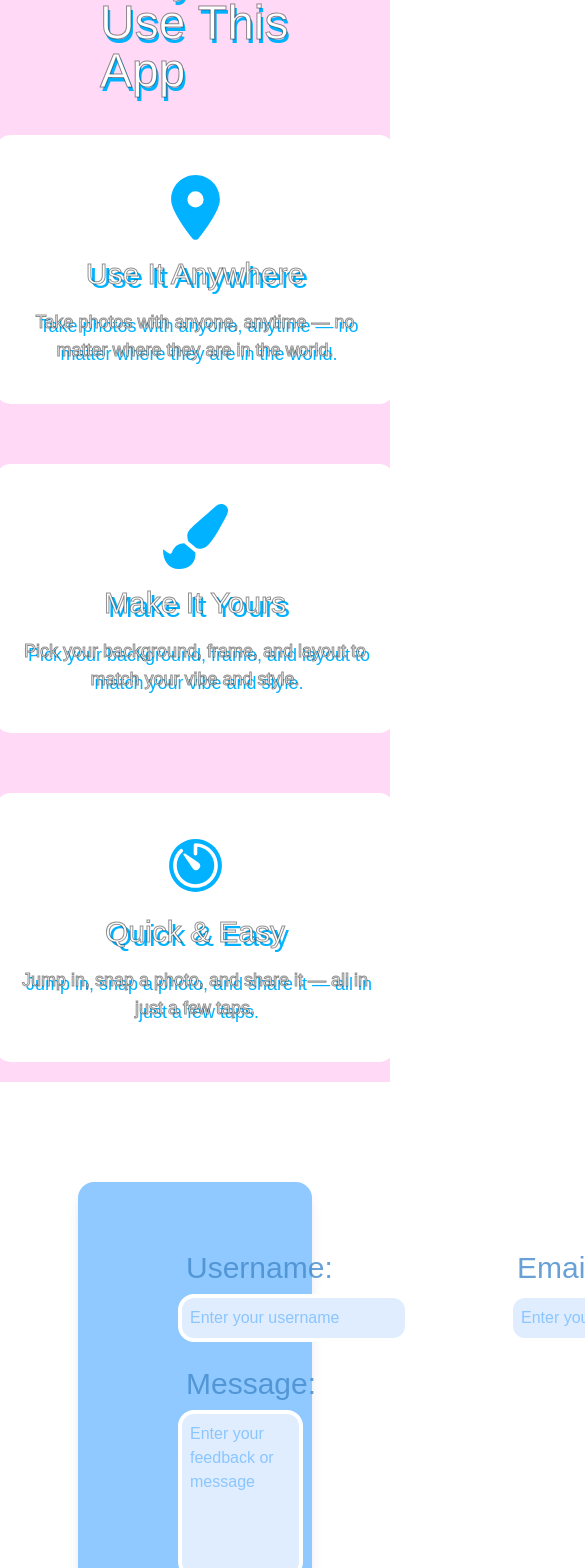
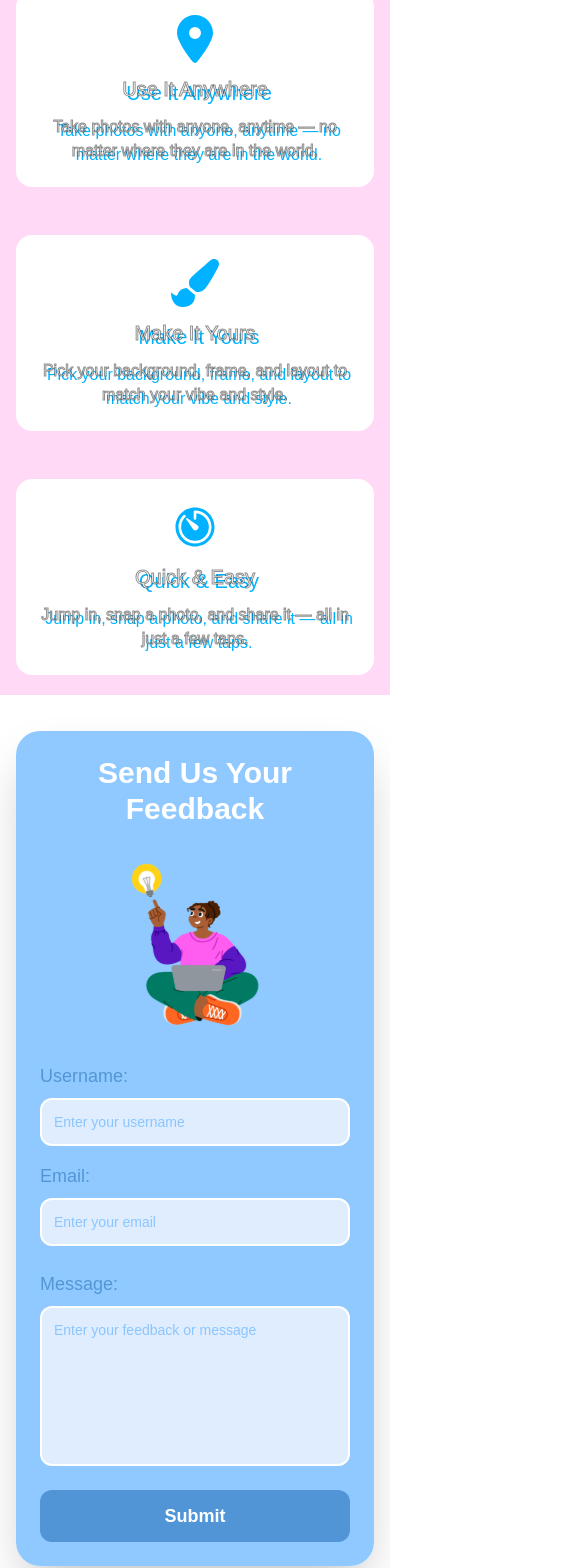
Before and after one commit to Victor-starr/photo-booth, a Next.js app: page / in a window 390 px wide. Shown: the part 1180-2748 px from the top of the page, 585 px wide, since content can reach past the window. Built offline with nearby package versions, Linux system fonts and the light colour scheme; a web font is replaced by a local one.

Commit message:
feat: Enhance features section and improve feedback form styling; update layout and responsiveness

```diff
--- a/src/app/page.tsx
+++ b/src/app/page.tsx
@@ -7,6 +7,44 @@ import { FaLocationDot } from "react-icons/fa6";
 import { FaPaintBrush } from "react-icons/fa";
 import { IoTimer } from "react-icons/io5";
 
+const features = [
+  {
+    icon: (
+      <FaLocationDot
+        color="00B2FF"
+        size={48}
+        className="sm:size-10 md:size-15 lg:size-20"
+      />
+    ),
+    title: "Use It Anywhere",
+    description:
+      "Take photos with anyone, anytime — no matter where they are in the world.",
+  },
+  {
+    icon: (
+      <FaPaintBrush
+        color="00B2FF"
+        size={48}
+        className="sm:size-10 md:size-15 lg:size-20"
+      />
+    ),
+    title: "Make It Yours",
+    description:
+      "Pick your background, frame, and layout to match your vibe and style.",
+  },
+  {
+    icon: (
+      <IoTimer
+        color="00B2FF"
+        size={48}
+        className="sm:size-10 md:size-15 lg:size-20"
+      />
+    ),
+    title: "Quick & Easy",
+    description:
+      "Jump in, snap a photo, and share it — all in just a few taps.",
+  },
+];
 export default function Home() {
   return (
     <>
@@ -84,47 +122,43 @@ export default function Home() {
           className="z-1 relative w-full md:h-[60vh] lg:h-full lg:scale-100"
         />
       </section>
-      <section className="flex flex-col justify-center items-center bg-pink-5 shadow-blue-5 my-15 px-25 py-5 text-cst">
-        <h2 className="mt-5 mb-10 text-5xl">Why Use This App</h2>
-        <div className="flex md:flex-row lg:flex-row flex-col justify-center items-center gap-15 w-full">
-          <div className="flex flex-col justify-center items-center bg-white shadow-blue-5 shadow-custom-position px-5 py-10 rounded-2xl w-[400px] text-center">
-            <FaLocationDot color="00B2FF" size={65} />
-            <h3 className="my-4 text-3xl">Use It Anywhere</h3>
-            <p className="text-lg">
-              Take photos with anyone, anytime — no matter where they are in the
-              world.
-            </p>
-          </div>
-          <div className="flex flex-col justify-center items-center bg-white shadow-blue-5 shadow-custom-position px-5 py-10 rounded-2xl w-[400px] text-center">
-            <FaPaintBrush color="00B2FF" size={65} />
-            <h3 className="my-4 text-3xl">Make It Yours</h3>
-            <p className="text-lg">
-              Pick your background, frame, and layout to match your vibe and
-              style.
-            </p>
-          </div>
-          <div className="flex flex-col justify-center items-center bg-white shadow-blue-5 shadow-custom-position px-5 py-10 rounded-2xl w-[400px] text-center">
-            <IoTimer color="00B2FF" size={65} />
-            <h3 className="my-4 text-3xl">Quick & Easy</h3>
-            <p className="text-lg">
-              Jump in, snap a photo, and share it — all in just a few taps.
-            </p>
-          </div>
+      <section className="flex flex-col justify-center items-center bg-pink-5 shadow-blue-5 my-8 sm:my-12 md:my-16 lg:my-20 px-4 sm:px-8 md:px-16 lg:px-24 py-5 text-cst">
+        <h2 className="mt-5 mb-8 sm:mb-10 text-3xl sm:text-4xl md:text-5xl">
+          Why Use This App
+        </h2>
+        <div className="flex lg:flex-row flex-col md:flex-wrap justify-center items-center gap-6 sm:gap-10 md:gap-12 lg:gap-16 w-full">
+          {features.map(({ icon, title, description }, idx) => (
+            <div
+              key={title}
+              className={`flex flex-col justify-center items-center bg-white shadow-blue-5 shadow-custom-position ${
+                idx < 2 ? "mb-6 md:mb-0" : ""
+              } px-4 sm:px-6 md:px-8 py-6 sm:py-8 md:py-10 rounded-2xl w-full sm:w-[350px] md:w-[350px] lg:w-[400px] lg:min-h-[300px] text-center`}
+            >
+              {icon}
+              <h3 className="my-3 sm:my-4 text-xl sm:text-2xl md:text-3xl">
+                {title}
+              </h3>
+              <p className="text-base sm:text-lg">{description}</p>
+            </div>
+          ))}
         </div>
       </section>
-      <section className="flex justify-center items-center">
-        <div className="flex flex-row items-center bg-blue-2 shadow-lg mx-5 my-10 px-25 py-15 rounded-2xl w-[60vw] h-[60vh]">
-          <FormFeedBack />
-          <div className="flex flex-col flex-1 justify-center items-center h-[100%]">
-            <h2 className="py-5 text-white text-5xl text-center">
+
+      <section className="flex justify-center items-center mb-8 px-4 min-h-screen">
+        <div className="flex md:flex-row flex-col gap-6 bg-blue-2 shadow-2xl p-6 md:p-10 rounded-3xl w-full max-w-7xl">
+          <div className="flex justify-center items-center order-last md:order-first lg:order-first w-full md:w-1/2">
+            <FormFeedBack />
+          </div>
+          <div className="flex flex-col justify-center items-center px-4 w-full md:w-1/2 text-center">
+            <h2 className="mb-6 font-bold text-white text-3xl sm:text-4xl md:text-5xl">
               Send Us Your Feedback
             </h2>
             <Image
-              src={"/svg/idea-chart.svg"}
-              alt="Feedback Image"
-              width={0}
-              height={0}
-              className="w-full h-[90%]"
+              src="/svg/idea-chart.svg"
+              alt="Feedback Illustration"
+              width={220}
+              height={220}
+              className="w-40 sm:w-56 md:w-64 lg:w-72 h-auto"
             />
           </div>
         </div>
--- a/src/components/FormFeedBack.tsx
+++ b/src/components/FormFeedBack.tsx
@@ -1,56 +1,72 @@
 "use client";
+import React from "react";
+
 export default function FormFeedBack() {
   const submitFeedBack = (e: React.FormEvent) => {
     e.preventDefault();
     alert("Feedback submitted successfully!");
   };
+
   return (
     <form
       onSubmit={submitFeedBack}
-      className="flex flex-col flex-2 items-center gap-4 h-[100%]"
+      className="flex flex-col gap-6 w-full md:w-full md:max-w-none max-w-md sm:max-w-lg"
     >
-      <div className="flex flex-row gap-25 w-full">
-        <span className="flex flex-col flex-1">
-          <label htmlFor="username" className="m-2 text-blue-9 text-3xl">
+      <div className="flex md:flex-row flex-col gap-4">
+        <div className="flex flex-col flex-1">
+          <label
+            htmlFor="username"
+            className="mb-2 text-blue-9 text-lg md:text-2xl"
+          >
             Username:
           </label>
           <input
-            className="bg-blue-1 p-2 border-4 border-white rounded-2xl placeholder:text-blue-2"
+            className="bg-blue-1 p-3 border-2 border-white rounded-xl placeholder:text-blue-2 text-sm md:text-base"
             type="text"
             id="username"
             name="username"
             placeholder="Enter your username"
+            required
           />
-        </span>
+        </div>
 
-        <span className="flex flex-col flex-1">
-          <label htmlFor="email" className="m-2 text-blue-9 text-3xl">
+        <div className="flex flex-col flex-1">
+          <label
+            htmlFor="email"
+            className="mb-2 text-blue-9 text-lg md:text-2xl"
+          >
             Email:
           </label>
           <input
-            className="bg-blue-1 p-2 border-4 border-white rounded-2xl placeholder:text-blue-2"
+            className="bg-blue-1 p-3 border-2 border-white rounded-xl placeholder:text-blue-2 text-sm md:text-base"
             type="email"
             id="email"
             name="email"
             placeholder="Enter your email"
+            required
           />
-        </span>
+        </div>
       </div>
-      <span className="flex flex-col w-full">
-        <label htmlFor="message" className="m-2 text-blue-9 text-3xl">
+
+      <div className="flex flex-col">
+        <label
+          htmlFor="message"
+          className="mb-2 text-blue-9 text-lg md:text-2xl"
+        >
           Message:
         </label>
         <textarea
-          className="bg-blue-1 p-2 border-4 border-white rounded-2xl w-[32vw] h-[20vh] placeholder:text-blue-2 resize-none"
+          className="bg-blue-1 p-3 border-2 border-white rounded-xl h-40 md:h-48 placeholder:text-blue-2 text-sm md:text-base resize-none"
           id="message"
           name="message"
-          rows={10}
           placeholder="Enter your feedback or message"
-        ></textarea>
-      </span>
+          required
+        />
+      </div>
+
       <button
         type="submit"
-        className="bg-blue-9 hover:bg-blue-8 mt-4 mb-10 px-4 pt-1 lg:pt-3 pb-2 lg:pb-4 rounded-2xl text-md text-white sm:text-2xl md:text-3xl lg:text-4xl active:scale-110 transition-all duration-200"
+        className="bg-blue-9 hover:bg-blue-8 px-6 py-3 rounded-xl font-semibold text-white text-lg sm:text-xl md:text-2xl active:scale-95 transition-transform transform"
       >
         Submit
       </button>
```
